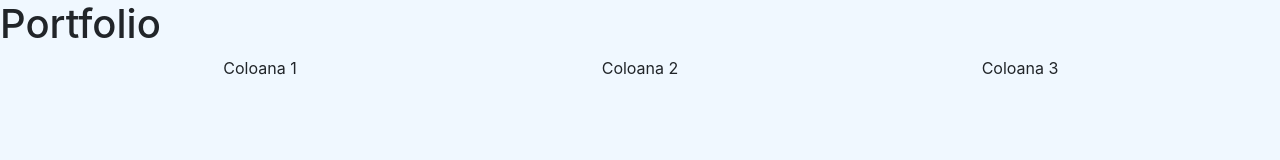
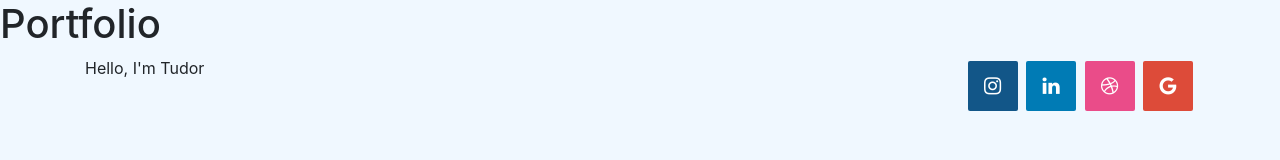
Before and after one commit to danleech/tudorteisanu, a plain HTML site: page index.html in a window 1280 px wide. Drawn offline with nearby package versions, Linux system fonts and the light colour scheme.

Commit message:
try social

```diff
--- a/index.html
+++ b/index.html
@@ -2,6 +2,7 @@
 <html>
 <head>
     <link rel="stylesheet" href="https://stackpath.bootstrapcdn.com/bootstrap/4.3.1/css/bootstrap.min.css" integrity="sha384-ggOyR0iXCbMQv3Xipma34MD+dH/1fQ784/j6cY/iJTQUOhcWr7x9JvoRxT2MZw1T" crossorigin="anonymous">
+    <link rel="stylesheet" href="https://cdnjs.cloudflare.com/ajax/libs/font-awesome/4.7.0/css/font-awesome.min.css">
     <link rel="stylesheet" href="stylesheet.css">
     <meta charset="utf-8" />
 
@@ -12,14 +13,16 @@
 
     <div class="container">
         <div class="row">
-            <div class="col-sm d-flex justify-content-center">
-                Coloana 1
+            <div class="col">
+                Hello, I'm Tudor
             </div>
-            <div class="col-sm d-flex justify-content-center">
-                Coloana 2
-            </div>
-            <div class="col-sm d-flex justify-content-center">
-                Coloana 3
+            <div class="col" align="right">
+                <a href="#" class="fa fa-instagram"></a>
+                <a href="#" class="fa fa-linkedin"></a>
+                <a href="#" class="fa fa-dribbble"></a>
+                <a href="#" class="fa fa-google"></a>
+
+
             </div>
         </div>
     </div>
--- a/stylesheet.css
+++ b/stylesheet.css
@@ -1,3 +1,37 @@
 body {
-    background-color:aliceblue;
+    background-color: aliceblue;
 }
+
+.fa {
+    padding: 15px;
+    font-size: 20px;
+    width: 50px;
+    text-align: center;
+    text-decoration: none;
+    margin: 5px 2px;
+    border-radius: 2px;
+}
+.fa:hover {
+    opacity: 0.7;
+}
+
+
+.fa-instagram {
+    background: #125688;
+    color: white;
+}
+
+.fa-linkedin {
+    background: #007bb5;
+    color: white;
+}
+
+.fa-dribbble {
+    background: #ea4c89;
+    color: white;
+}
+
+.fa-google {
+    background: #dd4b39;
+    color: white;
+}
```
